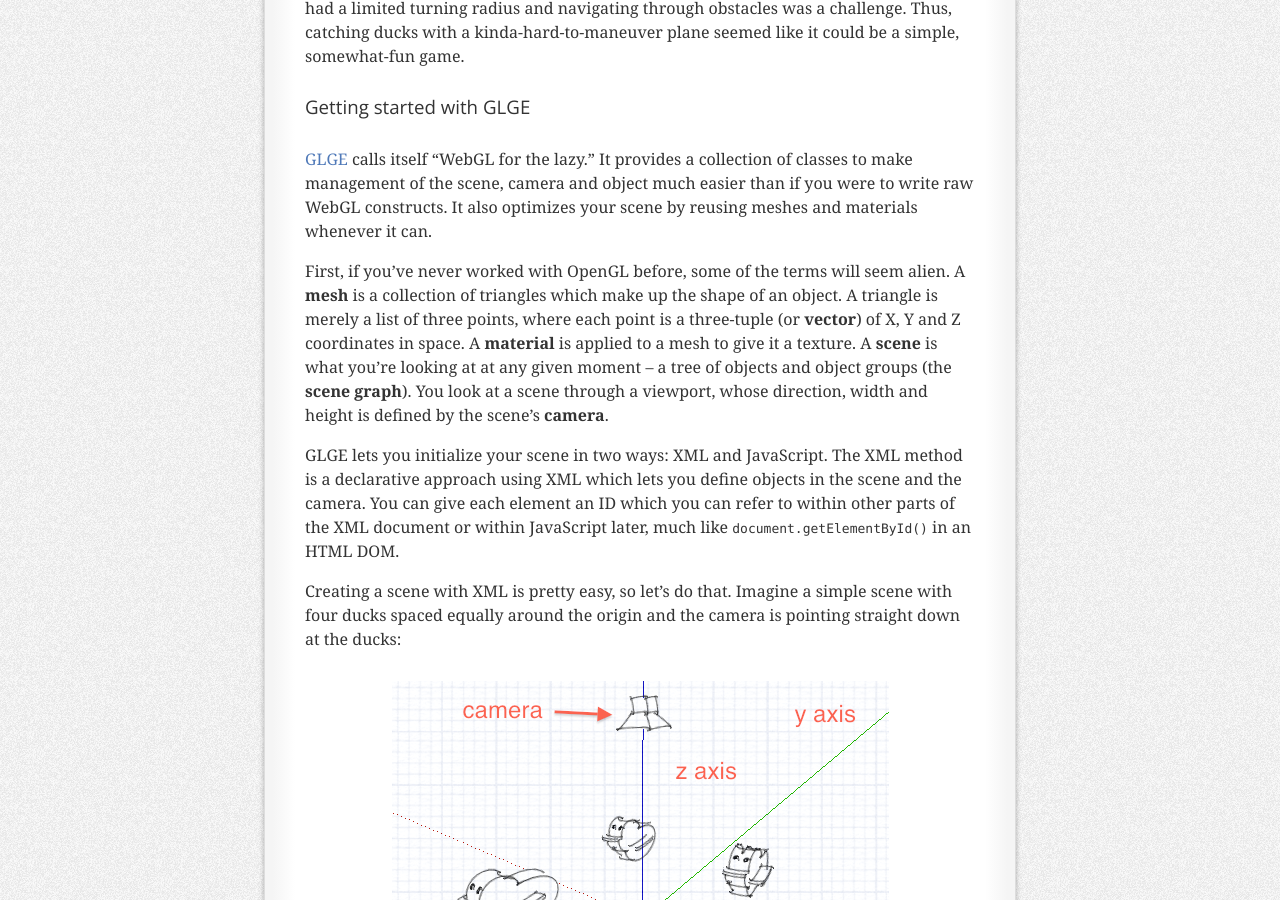
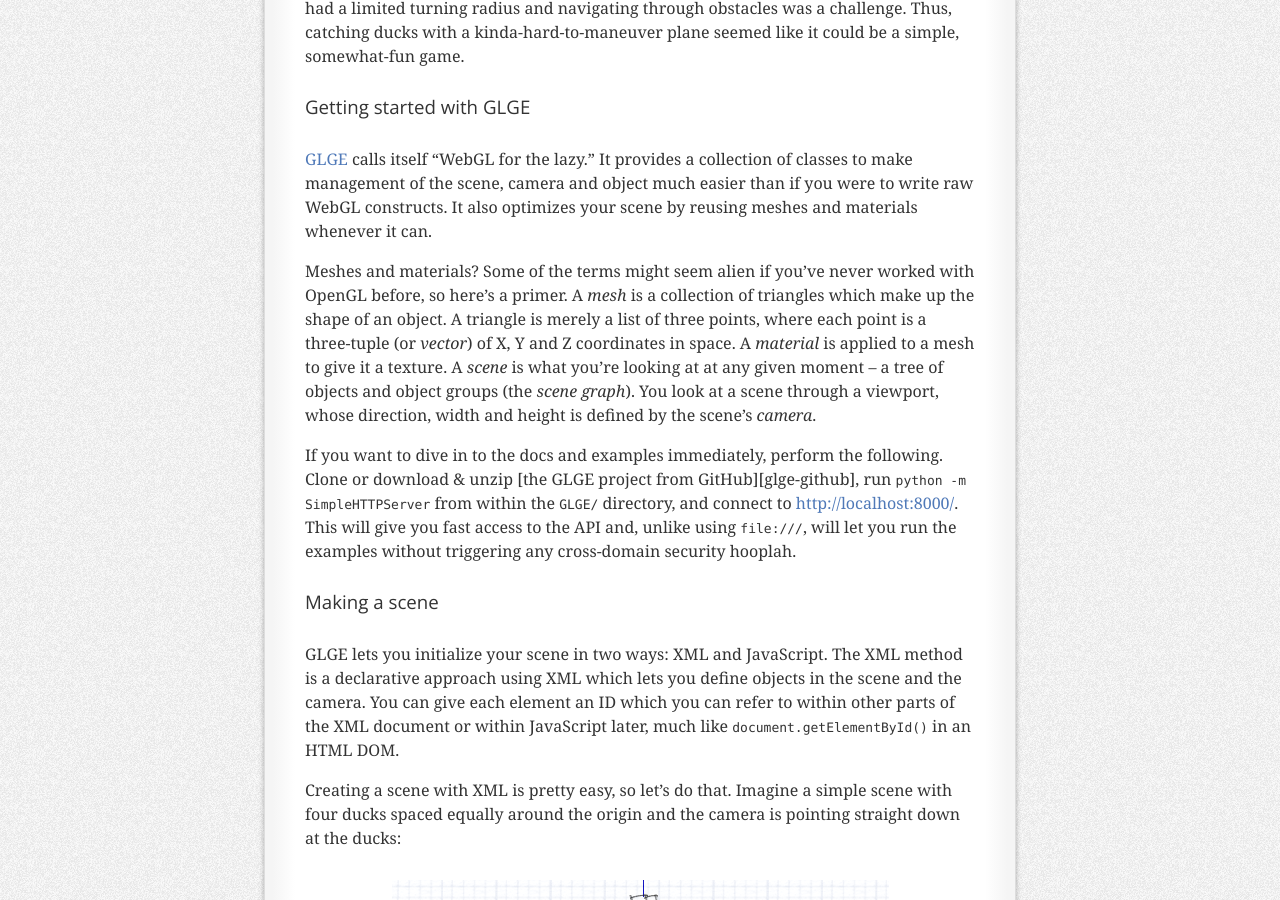
Before and after one commit to statico/statico.github.io, a Jekyll site: the page built from _posts/2012-02-01-webgl-glge-game-part-1.md, in a window 1280 px wide and 900 px high, scrolled down 1868 px. Built offline with Jekyll 4.4.1, drawn with Linux system fonts in a browser that asks for light colours; comment, search, counter and statistics services are not loaded; some of the changed text lies outside the part shown.

Commit message:
Part1 progress.

```diff
--- a/_posts/2012-02-01-webgl-glge-game-part-1.md
+++ b/_posts/2012-02-01-webgl-glge-game-part-1.md
@@ -28,7 +28,11 @@
 
 [GLGE][glge] calls itself "WebGL for the lazy." It provides a collection of classes to make management of the scene, camera and object much easier than if you were to write raw WebGL constructs. It also optimizes your scene by reusing meshes and materials whenever it can.
 
-First, if you've never worked with OpenGL before, some of the terms will seem alien. A **mesh** is a collection of triangles which make up the shape of an object. A triangle is merely a list of three points, where each point is a three-tuple (or **vector**) of X, Y and Z coordinates in space. A **material** is applied to a mesh to give it a texture. A **scene** is what you're looking at at any given moment -- a tree of objects and object groups (the **scene graph**). You look at a scene through a viewport, whose direction, width and height is defined by the scene's **camera**.
+Meshes and materials? Some of the terms might seem alien if you've never worked with OpenGL before, so here's a primer. A *mesh* is a collection of triangles which make up the shape of an object. A triangle is merely a list of three points, where each point is a three-tuple (or *vector*) of X, Y and Z coordinates in space. A *material* is applied to a mesh to give it a texture. A *scene* is what you're looking at at any given moment -- a tree of objects and object groups (the *scene graph*). You look at a scene through a viewport, whose direction, width and height is defined by the scene's *camera*.
+
+If you want to dive in to the docs and examples immediately, perform the following. Clone or download & unzip [the GLGE project from GitHub][glge-github], run `python -m SimpleHTTPServer` from within the `GLGE/` directory, and connect to [http://localhost:8000/](http://localhost:8000/). This will give you fast access to the API and, unlike using `file:///`, will let you run the examples without triggering any cross-domain security hooplah.
+
+### Making a scene
 
 GLGE lets you initialize your scene in two ways: XML and JavaScript. The XML method is a declarative approach using XML which lets you define objects in the scene and the camera. You can give each element an ID which you can refer to within other parts of the XML document or within JavaScript later, much like ``document.getElementById()`` in an HTML DOM.
 
```
Also changed, not shown: other parts of _posts/2012-02-01-webgl-glge-game-part-1.md (+1 -1 lines).
